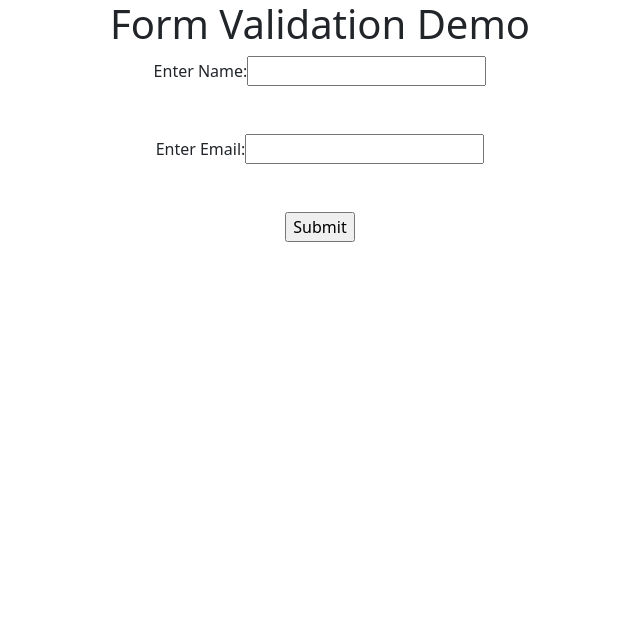
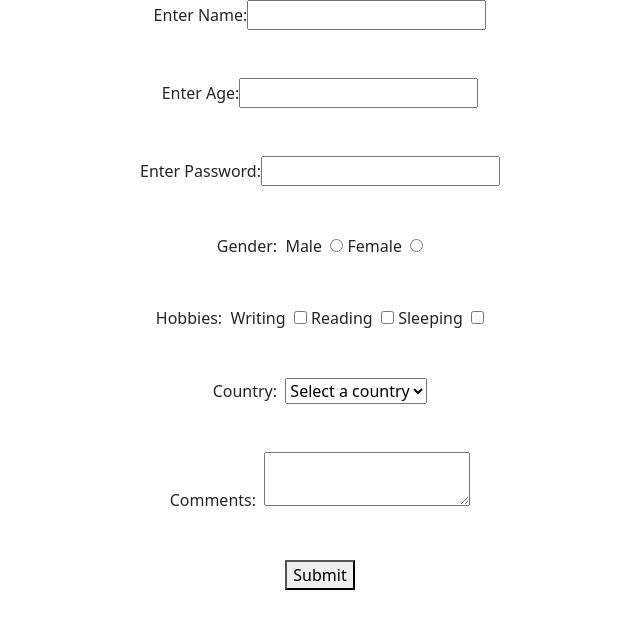
Before and after one commit to Jimi-Chhatrala/learning-reactjs, a React (Create React App) app: page / in a window 1280 px wide. Shown: the top 628 px of the page, without its empty margins (320-960 px from the left). Built offline with nearby package versions, Linux system fonts and the light colour scheme.

Commit message:
Formik/Yup Form Handling and Validations

```diff
--- a/package.json
+++ b/package.json
@@ -7,11 +7,13 @@
     "@testing-library/react": "^13.4.0",
     "@testing-library/user-event": "^13.5.0",
     "bootstrap": "^5.3.3",
+    "formik": "^2.4.6",
     "prop-types": "^15.8.1",
     "react": "^18.2.0",
     "react-dom": "^18.2.0",
     "react-scripts": "5.0.1",
-    "web-vitals": "^2.1.4"
+    "web-vitals": "^2.1.4",
+    "yup": "^1.4.0"
   },
   "scripts": {
     "start": "react-scripts start",
--- a/src/App.js
+++ b/src/App.js
@@ -30,6 +30,8 @@ import HookUseRef2 from "./HookUseRef2";
 
 import React, { Suspense, lazy, createContext, useState } from "react";
 import Validation from "./Validation";
+import FormikForm from "./FormikForm";
+import FormikForm2 from "./FormikForm2";
 
 const Comp1 = lazy(() => import("./Comp1"));
 const Comp2 = lazy(() => import("./Comp2"));
@@ -60,7 +62,9 @@ function App() {
 
   return (
     <div>
-      <Validation />
+      <FormikForm2 />
+      {/* <FormikForm /> */}
+      {/* <Validation /> */}
       {/* <h1>Lazy Loading Demo</h1>
       <Suspense fallback={<div>LOADING... Comp 1</div>}>
         <Comp1 />
--- /dev/null
+++ b/src/FormSchema.js
@@ -0,0 +1,19 @@
+import * as Yup from "yup";
+
+export const FormSchema = Yup.object({
+  name: Yup.string()
+    .min(3, "Too Short")
+    .max(20, "Too Long")
+    .required("Name Is Must"),
+  email: Yup.string().email("Invalid Email").required("Email Is Must"),
+  age: Yup.number().min(10).max(50).required("Age Is Must"),
+  pass: Yup.string()
+    .required("Password Is Must")
+    .matches(
+      /^(?=.*[a-z])(?=.*[A-Z])(?=.*[0-9])(?=.*[!@#$%^&\*])(?=.{8,})/,
+      "Enter Strong Password"
+    ),
+  cpass: Yup.string()
+    .required("Confirm Password Is Must")
+    .oneOf([Yup.ref("pass"), null], "Both Passwords Must Match"),
+});
--- /dev/null
+++ b/src/FormikForm.js
@@ -0,0 +1,122 @@
+import { useFormik } from "formik";
+import React from "react";
+import { FormSchema } from "./FormSchema";
+
+function FormikForm() {
+  const formInitialValues = {
+    name: "",
+    email: "",
+    age: "",
+    pass: "",
+    cpass: "",
+  };
+
+  // const formik = useFormik({
+  //   initialValues: formInitialValues,
+  //   onSubmit: (values) => {
+  //     console.log(values);
+  //     console.log(values.name);
+  //     console.log(values.email);
+  //   },
+  // });
+
+  const { handleSubmit, handleChange, handleBlur, touched, values, errors } =
+    useFormik({
+      initialValues: formInitialValues,
+      validationSchema: FormSchema,
+      onSubmit: (values, action) => {
+        console.log(values);
+        console.log(values.name);
+        console.log(values.email);
+        console.log(values.age);
+        console.log(values.pass);
+        console.log(values.cpass);
+        action.resetForm();
+      },
+    });
+
+  return (
+    <div>
+      <h1>Formik Demo</h1>
+      <form onSubmit={handleSubmit}>
+        <label htmlFor="">Enter Name: </label>
+        <input
+          type="text"
+          name="name"
+          onBlur={handleBlur}
+          onChange={handleChange}
+          value={values.name}
+        />
+        <br />
+        {errors.name && touched.name ? (
+          <span style={{ color: "red" }}>{errors.name}</span>
+        ) : null}
+        <br />
+        <br />
+        <label htmlFor="">Enter Email: </label>
+        <input
+          type="text"
+          name="email"
+          onBlur={handleBlur}
+          onChange={handleChange}
+          value={values.email}
+        />
+        <br />
+        {errors.email && touched.email ? (
+          <span style={{ color: "red" }}>{errors.email}</span>
+        ) : null}
+
+        <br />
+        <br />
+        <label htmlFor="">Enter Age: </label>
+        <input
+          type="text"
+          name="age"
+          onBlur={handleBlur}
+          onChange={handleChange}
+          value={values.age}
+        />
+        <br />
+        {errors.age && touched.age ? (
+          <span style={{ color: "red" }}>{errors.age}</span>
+        ) : null}
+
+        <br />
+        <br />
+        <label htmlFor="">Enter Password: </label>
+        <input
+          type="text"
+          name="pass"
+          onBlur={handleBlur}
+          onChange={handleChange}
+          value={values.pass}
+        />
+        <br />
+        {errors.pass && touched.pass ? (
+          <span style={{ color: "red" }}>{errors.pass}</span>
+        ) : null}
+
+        <br />
+        <br />
+        <label htmlFor="">Enter Confirm Password: </label>
+        <input
+          type="text"
+          name="cpass"
+          onBlur={handleBlur}
+          onChange={handleChange}
+          value={values.cpass}
+        />
+        <br />
+        {errors.cpass && touched.cpass ? (
+          <span style={{ color: "red" }}>{errors.cpass}</span>
+        ) : null}
+
+        <br />
+        <br />
+        <input type="submit" value="Submit" />
+      </form>
+    </div>
+  );
+}
+
+export default FormikForm;
--- /dev/null
+++ b/src/FormikForm2.js
@@ -0,0 +1,105 @@
+import { ErrorMessage, Field, Form, Formik } from "formik";
+import React, { useState } from "react";
+import * as yup from "yup";
+import RedErrorMessage from "./RedErrorMessage";
+
+function FormikForm2() {
+  // const [formData, setFormData] = useState({});
+  const NewValidations = yup.object({
+    name: yup.string().required("Name Is Must"),
+    age: yup.number().min(10).max(50).required("Age Is Must"),
+    pass: yup
+      .string()
+      .matches(
+        /^(?=.*[a-z])(?=.*[A-Z])(?=.*[0-9])(?=.*[!@#$%^&\*])(?=.{8,})/,
+        "Enter Strong Password"
+      )
+      .required("Password Is Must"),
+    gender: yup.string().required("Gender Is Must"),
+    hobby: yup.array().min(1, "One Hobby Is Must"),
+    country: yup.string().required("Country Is Must"),
+    comment: yup.string().max(500).required("Comment Is Must"),
+  });
+
+  return (
+    <div>
+      <Formik
+        validationSchema={NewValidations}
+        initialValues={{
+          name: "",
+          age: "",
+          pass: "",
+          gender: "",
+          hobby: [],
+          country: "",
+          comment: "",
+        }}
+        onSubmit={(values) => {
+          console.log(values);
+          // setFormData(values);
+        }}
+      >
+        <Form>
+          <label htmlFor="">Enter Name: </label>
+          <Field type="text" name="name" />
+          {/* <ErrorMessage name="name" /> */}
+          <RedErrorMessage name="name" />
+          <br />
+          <br />
+          <label htmlFor="">Enter Age: </label>
+          <Field type="number" name="age" />
+          <RedErrorMessage name="age" />
+          <br />
+          <br />
+          <label htmlFor="">Enter Password: </label>
+          <Field type="password" name="pass" />
+          <RedErrorMessage name="pass" />
+          <br />
+          <br />
+          <label htmlFor="">Gender: &nbsp;</label>
+          <label htmlFor="">Male &nbsp;</label>
+          <Field type="radio" name="gender" value="Male" />
+          &nbsp;
+          <label htmlFor="">Female &nbsp;</label>
+          <Field type="radio" name="gender" value="Female" />
+          <RedErrorMessage name="gender" />
+          <br />
+          <br />
+          <label htmlFor="">Hobbies: &nbsp;</label>
+          <label htmlFor="">Writing &nbsp;</label>
+          <Field type="checkbox" name="hobby" value="Writing" />
+          &nbsp;
+          <label htmlFor="">Reading &nbsp;</label>
+          <Field type="checkbox" name="hobby" value="Reading" />
+          &nbsp;
+          <label htmlFor="">Sleeping &nbsp;</label>
+          <Field type="checkbox" name="hobby" value="Sleeping" />
+          <RedErrorMessage name="hobby" />
+          <br />
+          <br />
+          <label htmlFor="">Country: &nbsp;</label>
+          <Field name="country" as="select">
+            <option value="">Select a country</option>
+            <option value="Canada">Canada</option>
+            <option value="USA">USA</option>
+            <option value="UK">UK</option>
+          </Field>
+          <RedErrorMessage name="country" />
+          <br />
+          <br />
+          <label htmlFor="">Comments: &nbsp;</label>
+          <Field as="textarea" name="comment" />
+          <RedErrorMessage name="comment" />
+          <br />
+          <br />
+          <button type="submit">Submit</button>
+        </Form>
+      </Formik>
+      {/* <h1>{JSON.stringify(formData)}</h1> */}
+      {/* <h1>{formData.name}</h1> */}
+      {/* <h1>{formData.age}</h1> */}
+    </div>
+  );
+}
+
+export default FormikForm2;
--- /dev/null
+++ b/src/RedErrorMessage.js
@@ -0,0 +1,12 @@
+import { ErrorMessage } from "formik";
+import React from "react";
+
+function RedErrorMessage({ name }) {
+  return (
+    <div style={{ color: "red" }}>
+      <ErrorMessage name={name} />
+    </div>
+  );
+}
+
+export default RedErrorMessage;
```
Also changed, not shown: 1 other file (tests, documents, lock files or other folders).
